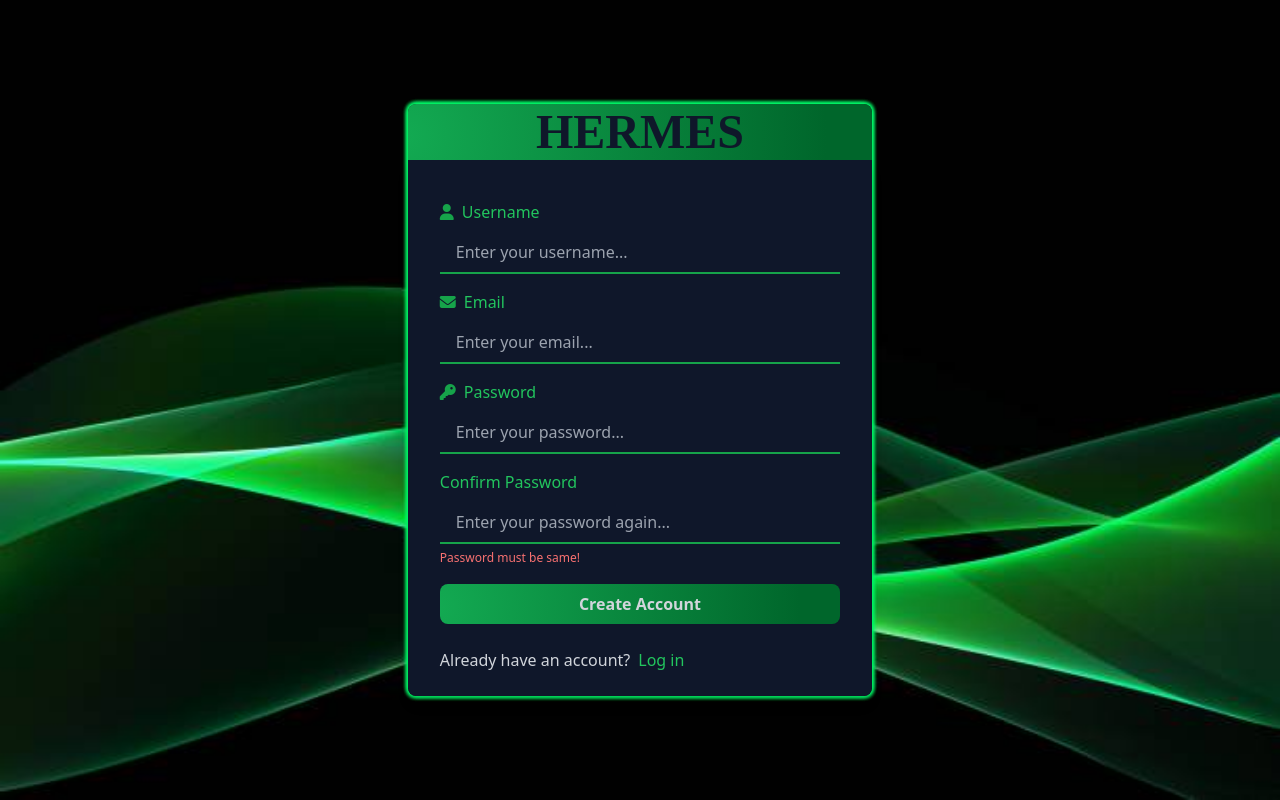
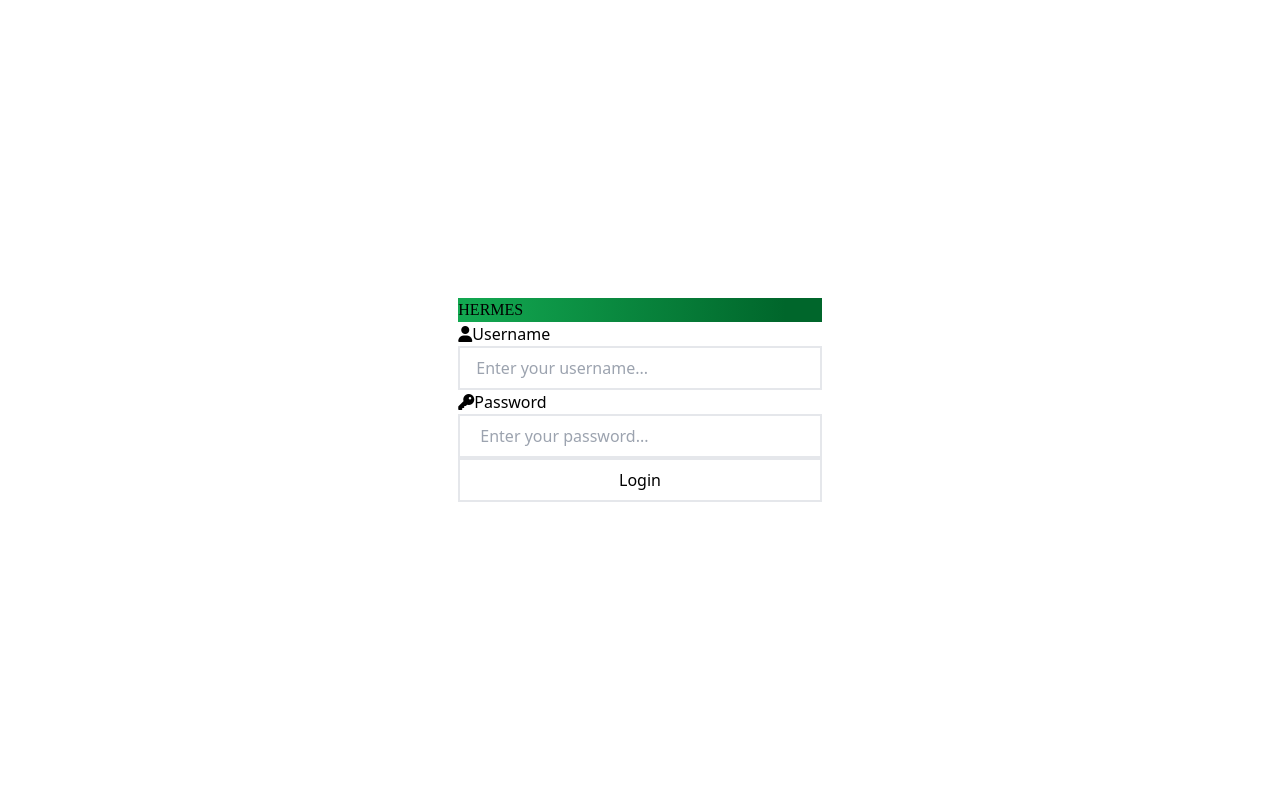
Before and after one commit to Likkiii/Hermes, a React (Create React App) app: page / in a window 1280 px wide. Built offline with nearby package versions, Linux system fonts and the light colour scheme; a web font is replaced by a local one.

Commit message:
init: Login

```diff
--- a/src/App.js
+++ b/src/App.js
@@ -1,9 +1,10 @@
 import logo from './logo.svg';
-import Signup from './components/Signup';
+import Signup from './components/Signup/Signup';
+import Login from './components/Login/Login';
 import './App.css';
 
 const App = () => {
-  return <Signup />;
+  return <Login />;
 };
 
 export default App;
--- /dev/null
+++ b/src/components/Login/Login.css
@@ -0,0 +1,7 @@
+.box {
+    box-shadow: 0 0 5px rgb(0, 255, 106), 0 0 5px rgb(0, 255, 106),
+      0 0 5px rgb(0, 255, 106), 0 0 5px rgb(0, 255, 106), 0 0 5px rgb(0, 255, 106);
+    border-radius: 0.5rem;
+    border-width: 2rem;
+    border:solid black;
+  }
--- /dev/null
+++ b/src/components/Login/Login.jsx
@@ -0,0 +1,41 @@
+import React from "react";
+import "./Login.css";
+
+const Login = () => {
+  return (
+    <div class="flex items-center justify-center min-h-screen">
+      <div classname="">
+        <div className="header">HERMES</div>
+        <div>
+          <form action="">
+            <div>
+              <i class="fas fa-user"></i>
+              <label>Username</label>
+              <input
+                type="text"
+                placeholder="Enter your username..."
+                class="border-2 w-full px-4 py-2 focus:outline-none"
+              />
+            </div>
+            <div>
+              <i class="fa-solid fa-key"></i>
+              <label>Password</label>
+              <input
+                type="text"
+                placeholder="Enter your password..."
+                class="border-2 w-full px-5 py-2 focus:outline-none"
+              />
+            </div>
+            <div>
+              <button class="border-2 border-color-black w-full px-6 py-2">
+                Login
+              </button>
+            </div>
+          </form>
+        </div>
+      </div>
+    </div>
+  );
+};
+
+export default Login;
--- a/src/components/Signup.jsx
+++ b/src/components/Signup/Signup.jsx
@@ -1,12 +1,12 @@
 import React from 'react';
-import './Signup.css';
-import neon from '../assets/neon.jpg';
+import styles from './Signup.css';
+import neon from '../../assets/neon.jpg';
 
-const Login = () => {
+const Signup = () => {
   return (
     <div class='flex items-center justify-center min-h-screen'>
       <img className='neon relative' src={neon} alt='neon' />
-      <div className='box absolute flex flex-col'>
+      <div className='{styles.box} absolute flex flex-col'>
         <div className='header flex justify-center font-bold text-5xl text-slate-900 rounded-t-lg px-8 py-1'>
           HERMES
         </div>
@@ -72,7 +72,7 @@ const Login = () => {
               </div>
               <div class='mt-6 text-gray-300'>
                 Already have an account?
-                <a class='text-green-500 hover:underline pl-2' href='#'>
+                <a class='text-green-500 hover:underline pl-2' href=''>
                   Log in
                 </a>
               </div>
@@ -84,4 +84,4 @@ const Login = () => {
   );
 };
 
-export default Login;
+export default Signup;
```
Also changed, not shown: src/components/Signup/Signup.css (renamed from src/components/Signup.css), 1 other file (tests, documents, lock files or other folders).
